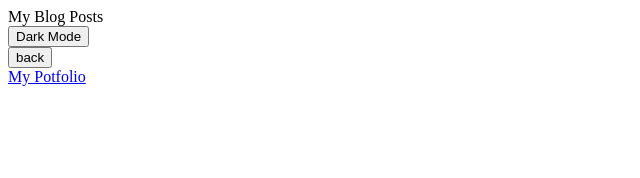
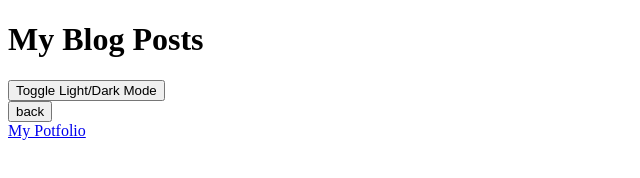
Before and after one commit to blitzbomber87/My-Personal-Blog, a plain HTML site: page blog.html in a window 1280 px wide. Shown: the whole page, without its empty margins (0-640 px from the left). Drawn offline with Linux system fonts and the light colour scheme.

Commit message:
Fixed blog.html

```diff
--- a/blog.html
+++ b/blog.html
@@ -7,30 +7,21 @@
     <link rel='stylesheet' href="assets/css/blog.css"/>
     <title>My Blog Posts</title>
 </head>
-<body class="darkMode">
-    <header class="header">My Blog Posts
-        <nav>
-
-           <button class='toggle-button' id="darkMode" onclick="darkMode()">Dark Mode</button>
-        </nav>
-        </header>
+<body>
+    <header>
+        <h1>My Blog Posts</h1>
+        <button id="toggle-theme">Toggle Light/Dark Mode</button>
+    </header>
 
         <main>
-            <div id="postList"></div>
-            <button class="toggle-button" id='back-button' onclick="window.open('index.html','_self')">back</button>
+            <div id="postContainer"></div>
+            <button id='back-button' onclick="window.open('index.html','_self')">back</button>
+        </main>
 
-
-        </main>
-        <!-- <section class="postCards">
-            <ul id="blogPosts"></ul>
-        </section> -->
-
-        <div>
-            <footer class="footer">
+        <footer>
                 <a class="portfolioLink"
                 href="https://blitzbomber87.github.io/Professional-Portfolio/">My Potfolio</a>
-            </footer>
-        </div>
+        </footer>
         <script type="text/javascript" src="assets/js/blog.js"></script>
 
 </body>
```
